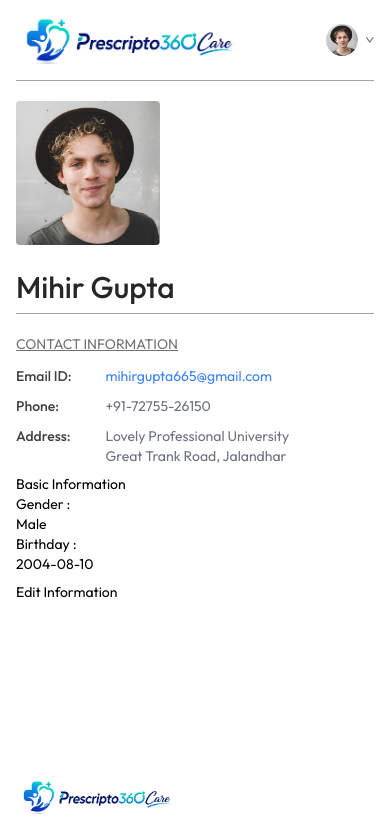
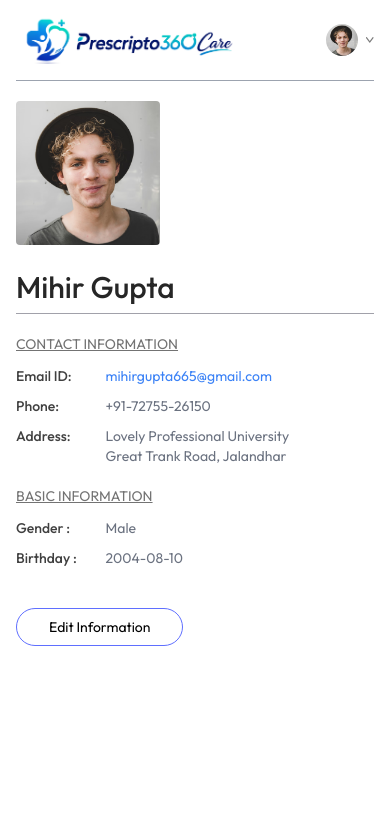
Before and after one commit to mihirgupta665/Prescripto_Care_360, a React (Vite) app in the folder frontend/: page /my-profile in a window 390 px wide. Shown: the top 823 px of the page. Built offline with nearby package versions, Linux system fonts and the light colour scheme.

Commit message:
My Profile Page Created styled made functional and responsive

```diff
--- a/frontend/src/pages/MyProfile.jsx
+++ b/frontend/src/pages/MyProfile.jsx
@@ -39,7 +39,7 @@
                     <p className="font-medium">Phone: </p>
                     {
                         isEdit
-                            ? <input className="bg-gray-100 max-w-52" type="text" value={userData.phone} onChange={e => setUserData(prev => ({ ...prev, phone: e.target.value }))} />
+                            ? <input className="bg-gray-100 max-w-44" type="text" value={userData.phone} onChange={e => setUserData(prev => ({ ...prev, phone: e.target.value }))} />
                             : <p className="text-gray-500">{userData.phone}</p>
                     }
 
@@ -60,31 +60,31 @@
                 </div>
             </div>
             <div>
-                <p>Basic Information</p>
-                <div>
-                    <p>Gender : </p>
+                <p className="text-neutral-500 underline mt-3">BASIC INFORMATION</p>
+                <div className="grid grid-cols-[1fr_3fr] gap-y-2.5 mt-3 text-neutral-700">
+                    <p className="font-medium">Gender : </p>
                     {
                         isEdit
-                            ? <select value={userData.gender} onChange={(e) => setUserData(prev => ({ ...prev, gender: e.target.value }))}>
+                            ? <select className="max-w-20 bg-gray-100" value={userData.gender} onChange={(e) => setUserData(prev => ({ ...prev, gender: e.target.value }))}>
                                 <option value="Male">Male</option>
                                 <option value="Female">Female</option>
                             </select>
-                            : <p>{userData.gender}</p>
+                            : <p className="text-gray-500">{userData.gender}</p>
                     }
-                    <p>Birthday : </p>
+                    <p className="font-medium">Birthday : </p>
                     {
                         isEdit
-                            ? <input type="date" value={userData.dob} onChange={e => setUserData(prev => ({...prev, dob: e.target.value }))} />
-                            : <p>{userData.dob}</p>
+                            ? <input className="max-w-28 bg-gray-100" type="date" value={userData.dob} onChange={e => setUserData(prev => ({...prev, dob: e.target.value }))} />
+                            : <p className="text-gray-500">{userData.dob}</p>
                     }
                 </div>
             </div>
 
-            <div>
+            <div className="mt-8">
                 {
                     isEdit
-                    ? <button onClick={() => setIsEdit(false)}>Save Information</button>
-                    : <button onClick={() => setIsEdit(true)}>Edit Information</button>
+                        ? <button className="border border-primary px-8 py-2 rounded-full hover:bg-primary hover:text-white transition-all duration-500" onClick={() => setIsEdit(false)}>Save Information</button>
+                        : <button className="border border-primary px-8 py-2 rounded-full hover:bg-primary hover:text-white transition-all duration-500" onClick={() => setIsEdit(true)}>Edit Information</button>
                 }
             </div>
 
```
